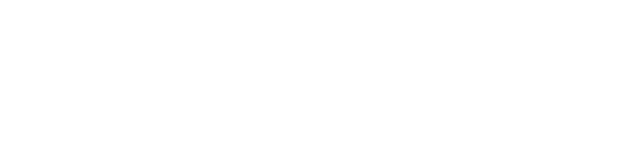
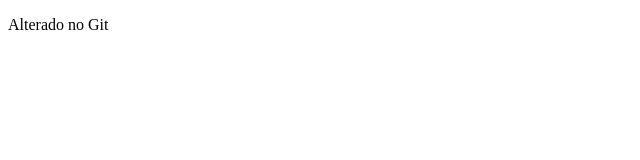
Before and after one commit to RonyOtaku/Pagina-de-Agradecimento-GhostPlay, a plain HTML site: page index.html in a window 1280 px wide. Shown: the whole page, without its empty margins (0-640 px from the left). Drawn offline with Linux system fonts and the light colour scheme.

Commit message:
Update index.html

```diff
--- a/index.html
+++ b/index.html
@@ -4,6 +4,7 @@
     <meta charset="UTF-8">
     <meta name="viewport" content="width=device-width, initial-scale=1.0">
     <title>Document</title>
+    <p> Alterado no Git</p>
 </head>
 <body>
 
```
